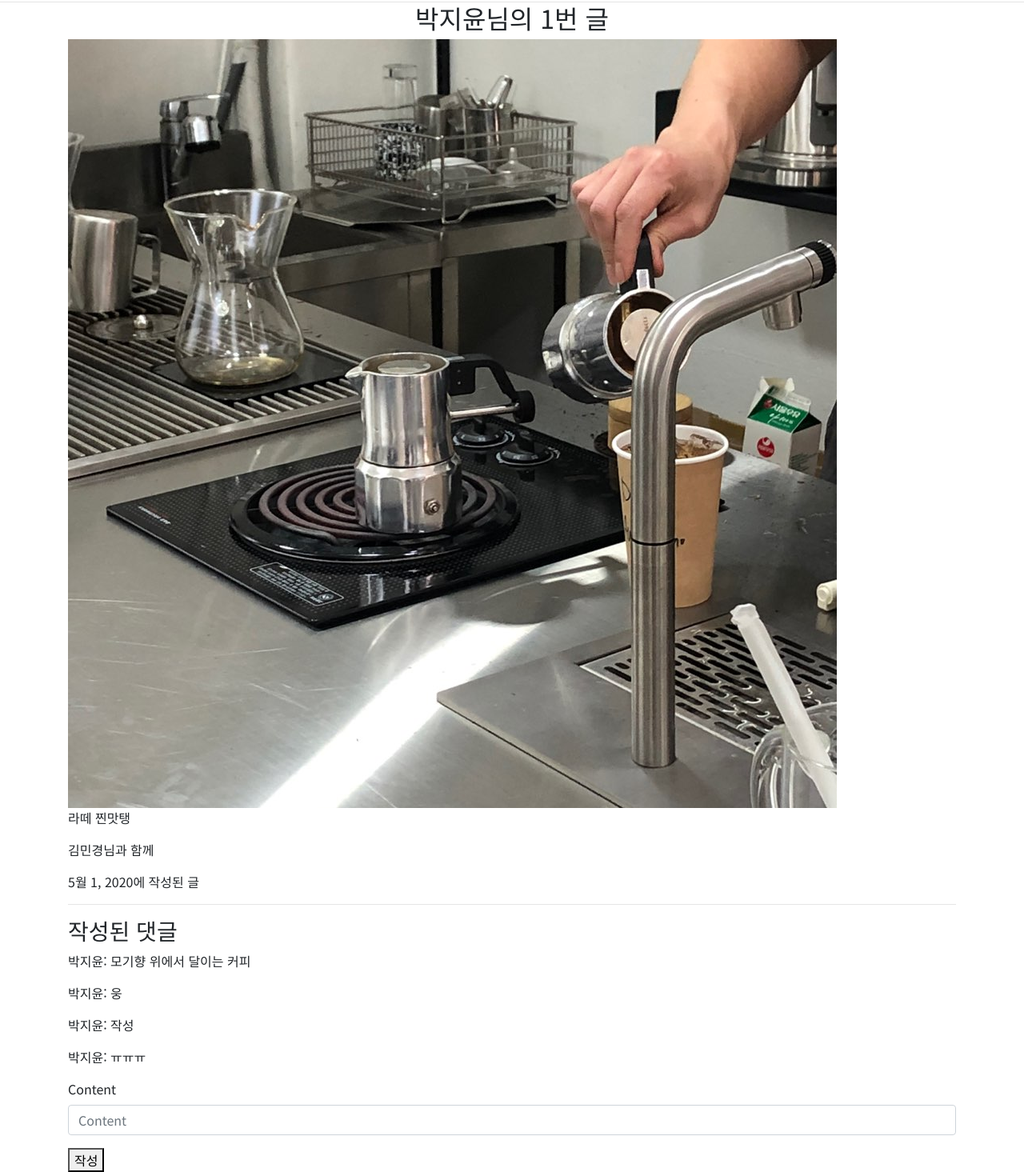
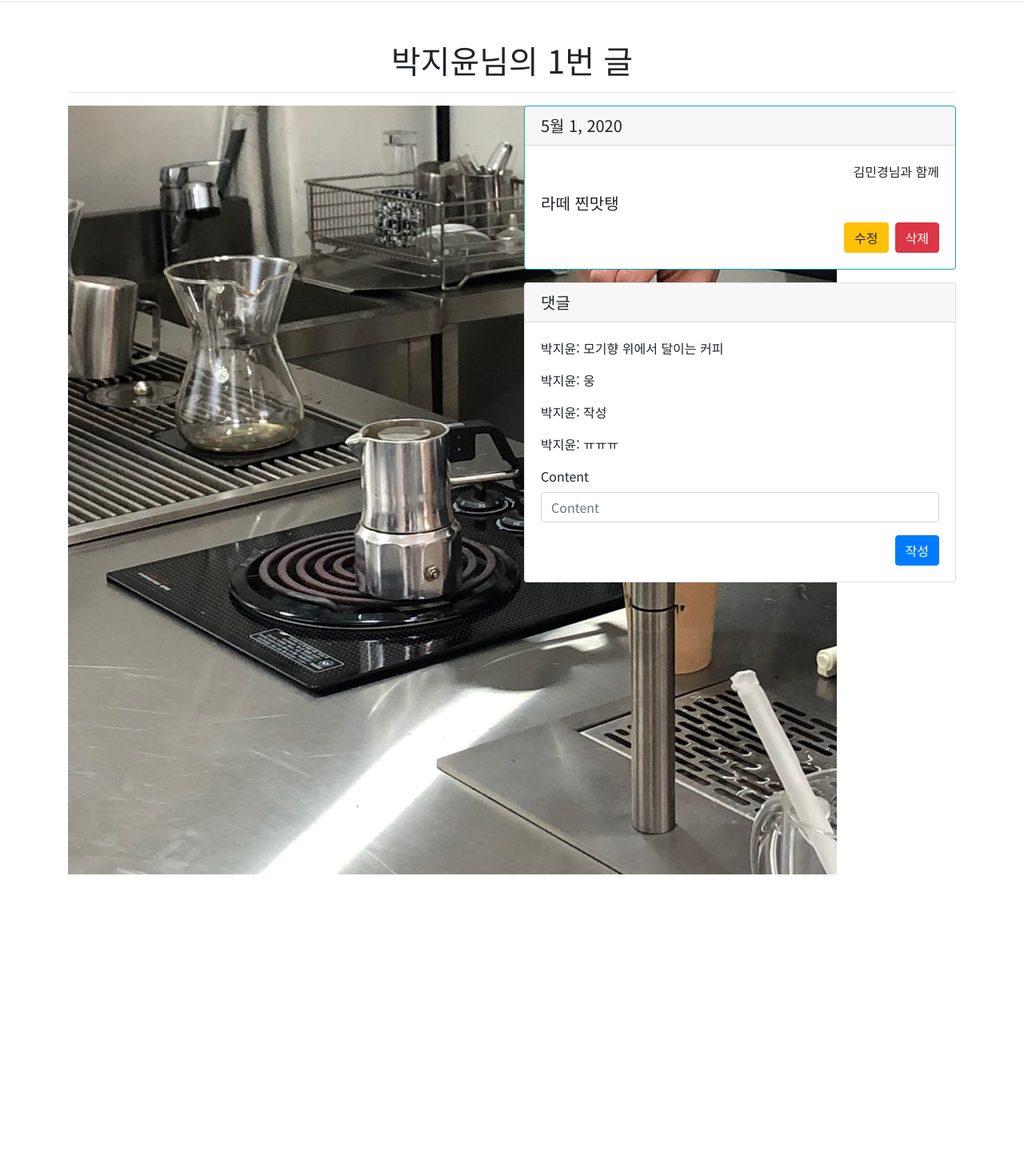
Before and after one commit to Jiyoon-park/Imstargram, a Django app: page /articles/1/detail/ in a window 1280 px wide. Shown: the part 60-1525 px from the top of the page at 80% size. After the commit the page ends 1153 px from the top, so only its background shows below. Run offline with Django 3.2, Linux system fonts and the light colour scheme; a user stored in the database is signed in; data comes from the database, SQL or seed files in the repository; both versions use the stored data as it was after the commit; some libraries are stand-ins or nearby versions.

Commit message:
0516 articles | ADD article delete function & UPDATE articles/detail.html

```diff
--- a/articles/models.py
+++ b/articles/models.py
@@ -15,6 +15,10 @@ class Article(models.Model):
     #                                       processors=[Thumbnail(300, 300)],
     #                                       format='JPEG',
     #                                       options={'quality': 60})
+    image_resizetofill = ImageSpecField(source='image',
+                                      processors=[ResizeToFill(550, 550)],
+                                      format='JPEG',
+                                      options={'quality': 60})
     content = models.TextField()
     location = models.CharField(max_length=20)
     withsomeone = models.CharField(max_length=20)
--- a/articles/templates/articles/detail.html
+++ b/articles/templates/articles/detail.html
@@ -3,19 +3,45 @@
 {% load bootstrap4 %}
 
 {% block body %}
-    <h2 class="text-center">{{ article.user.username }}님의 {{ article.pk }}번 글</h2>
-    <img src="{{ article.image.url }}">
-    <p>{{ article.content }}</p>
-    <p>{{ article.withsomeone }}님과 함께</p>
-    <p>{{ article.created_at }}에 작성된 글</p>
+    <h1 class="text-center mt-5">{{ article.user.username }}님의 {{ article.pk }}번 글</h1>
     <hr>
-    <h3>작성된 댓글</h3>
+    <div class="row">
+    <section class="col-6">
+        <img src="{{ article.image_resizetofill.url }}" class="inline">
+    </section>
+    <section class="col-6">
+        <div class="card border-info mb-3">
+          <h5 class="card-header">{{ article.created_at }}</h5>
+          <div class="card-body">
+            <p class="card-text d-flex justify-content-end">{{ article.withsomeone }}님과 함께</p>
+            <h5 class="card-title">{{ article.content }}</h5>
+            {% if request.user == article.user %}
+            <div class="d-flex justify-content-end">
+                <a href="#" class="btn btn-warning mr-2">수정</a>
+                <a href="{% url 'articles:delete' article.pk %}" class="btn btn-danger">삭제</a>
+            </div>
+            {% endif %}
+          </div>
+        </div>
+
+
+        <div class="card">
+          <h5 class="card-header">댓글</h5>
+          <div class="card-body">
             {% for comment in article.comment_set.all %}
                 <p>{{ comment.user.username }}: {{ comment.content }}</p>
             {% endfor %}
+
+
             <form action="{% url 'articles:comments_create' article.pk %}" method="POST">
                 {% csrf_token %}
                 {% bootstrap_form form %}
-        <button>작성</button>
+                <div class="d-flex justify-content-end">
+                    <button class="btn btn-primary">작성</button>
+                </div>
             </form>
+          </div>
+        </div>
+    </section>
+    </div>
 {% endblock %}
--- a/articles/urls.py
+++ b/articles/urls.py
@@ -6,6 +6,7 @@ urlpatterns = [
     path('', views.index, name='index'),
     path('create/', views.create, name='create'),
     path('<int:article_pk>/detail/', views.detail, name='detail'),
+    path('<int:article_pk>/delete/', views.delete, name='delete'),
     path('<int:article_pk>/like/', views.like, name='like'),
     path('<int:article_pk>/comments_create/', views.comments_create, name='comments_create'),
     path('<int:article_pk>/comments/', views.comments, name='comments'),
--- a/articles/views.py
+++ b/articles/views.py
@@ -42,6 +42,12 @@ def detail(request, article_pk):
     }
     return render(request, 'articles/detail.html', context)
 
+def delete(request, article_pk):
+    article = get_object_or_404(Article, pk=article_pk)
+    article.delete()
+    return redirect('accounts:profile', article.user.username)
+
+
 def like(request, article_pk):
     article = get_object_or_404(Article, pk=article_pk)
     if request.user.is_authenticated:
```
Also changed, not shown: articles/templates/articles/index.html (+30 -26 lines), db.sqlite3. Lines whose indentation alone changed are shown as unchanged.
